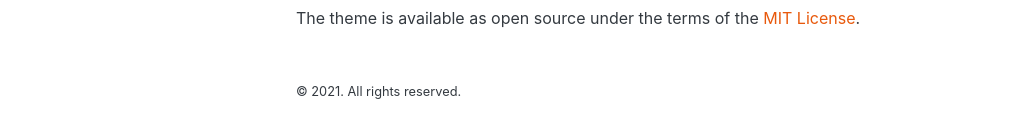
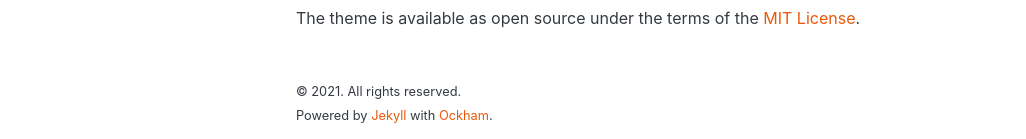
Before and after one commit to zivong/ockham, a Jekyll site: the page built from README.md, in a window 1280 px wide. Shown: the part 1549-1688 px from the top of the page, without its empty margins (0-1026 px from the left). Built offline with Jekyll 4.4.1, drawn with Linux system fonts in a browser that asks for light colours; our own code applies the rules of GitHub Pages for plain Markdown files; before the commit the page ends 1667 px from its top, so only the background shows below that.

Commit message:
Adjust footer

```diff
--- a/_layouts/default.html
+++ b/_layouts/default.html
@@ -25,7 +25,8 @@
             &copy; <time datetime="{{ site.time | date_to_xmlschema }}">{{ site.time | date: '%Y' }}</time>
             {%- if site.author -%}
               &nbsp;<a href="{{ site.author.url }}" target="_blank">{{ site.author.name }}</a>
-            {%- endif -%}. All rights reserved.
+            {%- endif -%}. All rights reserved. <br>
+            Powered by <a href="https://jekyllrb.com/" target="_blank">Jekyll</a> with <a href="https://github.com/zivong/ockham" target="_blank">Ockham</a>.
           </small>
         </footer>
       </div>
```
